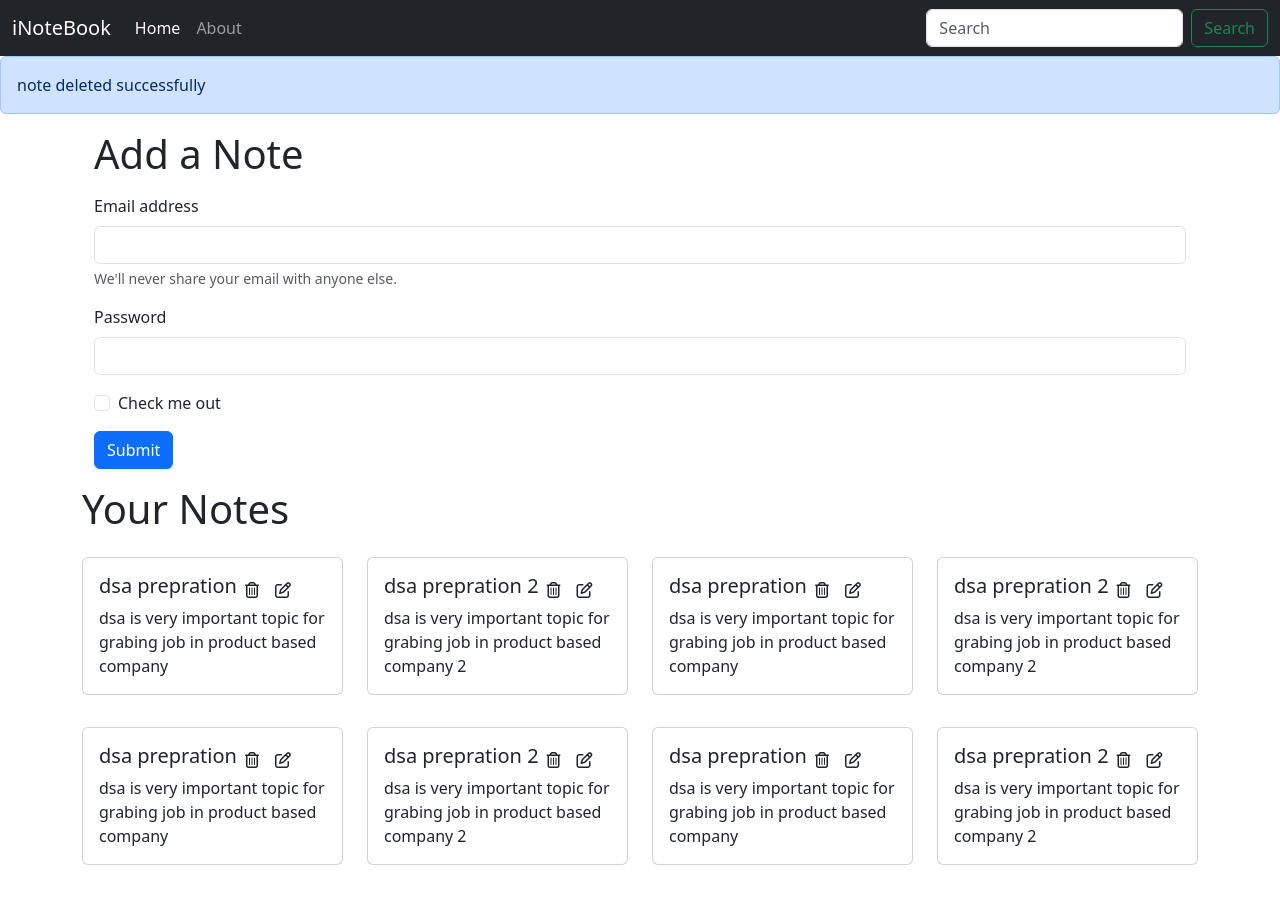
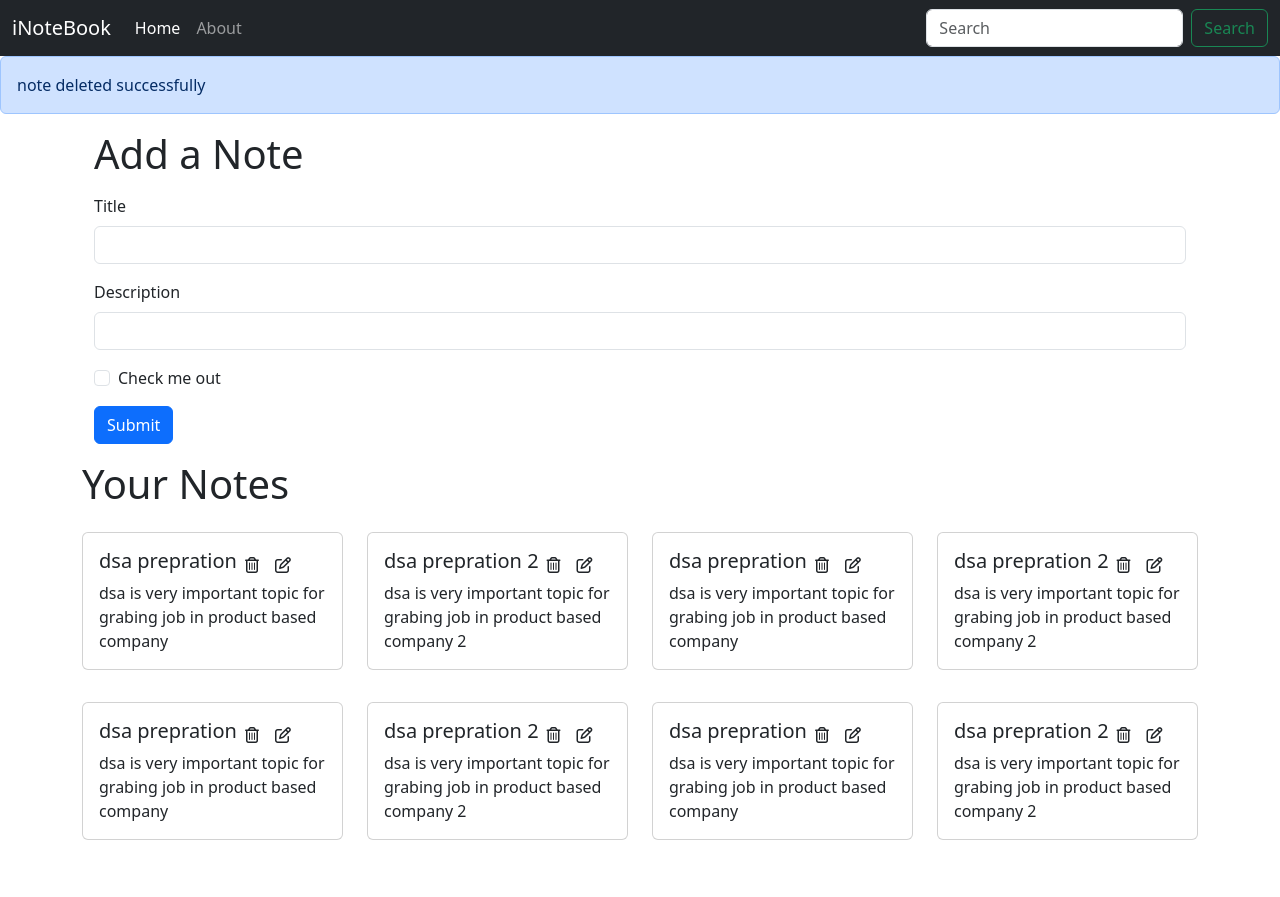
Before and after one commit to Ayu727575/Inotebook, a React (Create React App) app: page / in a window 1280 px wide. After the commit the page ends 872 px from the top, so only its background shows below. Built offline with nearby package versions, Linux system fonts and the light colour scheme; the HTML template or start-up script is replaced by a standard one.

Commit message:
Lecture 63 - Adding AddNote component to iNotebook

```diff
--- /dev/null
+++ b/src/components/AddNote.js
@@ -0,0 +1,68 @@
+import React, { useContext, useState } from "react";
+import NoteContext from "../context/notes/noteContext";
+
+const AddNote = () => {
+  const context = useContext(NoteContext);
+  const { addNote } = context;
+  const [note, setNote] = useState({ title: "", description: "", tag: "" });
+  const handleClick = (e) => {
+    e.preventDefault();
+    addNote(note.title, note.description, "default");
+  };
+  const onChange = (e) => {
+    setNote({ ...note, [e.target.name]: e.target.value });
+  };
+  return (
+    <div>
+      <div className="container my-3">
+        <h1>Add a Note</h1>
+        <form className="my-3">
+          <div className="mb-3">
+            <label htmlFor="title" className="form-label">
+              Title
+            </label>
+            <input
+              type="text"
+              className="form-control"
+              id="title"
+              name="title"
+              onChange={onChange}
+            />
+          </div>
+          <div className="mb-3">
+            <label htmlFor="description" className="form-label">
+              Description
+            </label>
+            <input
+              type="text"
+              className="form-control"
+              id="description"
+              name="description"
+              onChange={onChange}
+            />
+          </div>
+          <div className="mb-3 form-check">
+            <input
+              type="checkbox"
+              className="form-check-input"
+              id="exampleCheck1"
+              onChange={onChange}
+            />
+            <label className="form-check-label" htmlFor="exampleCheck1">
+              Check me out
+            </label>
+          </div>
+          <button
+            type="submit"
+            className="btn btn-primary"
+            onClick={handleClick}
+          >
+            Submit
+          </button>
+        </form>
+      </div>
+    </div>
+  );
+};
+
+export default AddNote;
--- a/src/components/Home.js
+++ b/src/components/Home.js
@@ -1,50 +1,9 @@
+import AddNote from "./AddNote";
 import Notes from "./Notes";
 
 const Home = () => {
   return (
     <div>
-      <div className="container my-3">
-        <h1>Add a Note</h1>
-        <form className="my-3">
-          <div className="mb-3">
-            <label htmlFor="exampleInputEmail1" className="form-label">
-              Email address
-            </label>
-            <input
-              type="email"
-              className="form-control"
-              id="exampleInputEmail1"
-              aria-describedby="emailHelp"
-            />
-            <div id="emailHelp" className="form-text">
-              We'll never share your email with anyone else.
-            </div>
-          </div>
-          <div className="mb-3">
-            <label htmlFor="exampleInputPassword1" className="form-label">
-              Password
-            </label>
-            <input
-              type="password"
-              className="form-control"
-              id="exampleInputPassword1"
-            />
-          </div>
-          <div className="mb-3 form-check">
-            <input
-              type="checkbox"
-              className="form-check-input"
-              id="exampleCheck1"
-            />
-            <label className="form-check-label" htmlFor="exampleCheck1">
-              Check me out
-            </label>
-          </div>
-          <button type="submit" className="btn btn-primary">
-            Submit
-          </button>
-        </form>
-      </div>
       <Notes />
     </div>
   );
--- a/src/components/Notes.js
+++ b/src/components/Notes.js
@@ -1,17 +1,21 @@
 import React, { useContext } from "react";
 import NoteContext from "../context/notes/noteContext";
 import Noteitem from "./Noteitem";
+import AddNote from "./AddNote";
 
 const Notes = () => {
   const context = useContext(NoteContext);
-  const { notes, setNotes } = context;
+  const { notes, addNote } = context;
   return (
+    <>
+      <AddNote />
       <div className="row my-3">
         <h1>Your Notes</h1>
         {notes.map((note) => {
           return <Noteitem key={note._id} note={note} />;
         })}
       </div>
+    </>
   );
 };
 
--- a/src/context/notes/NoteState.js
+++ b/src/context/notes/NoteState.js
@@ -85,8 +85,28 @@
     },
   ];
   const [notes, setNotes] = useState(notesInitial);
+
+  // Add Note
+  const addNote = (title, description, tag) => {
+    //TODO api call
+    console.log("adding a new note");
+    const note = {
+      _id: "65aa786bbc781bb46[added]",
+      user: "659f97231f01ddf02486e56d",
+      title: title,
+      description: description,
+      tag: tag,
+      date: "2024-01-17T07:50:19.520Z",
+      __v: 0,
+    };
+    setNotes(notes.concat(note));
+  };
+  // Delete Note
+  const deleteNote = () => {};
+  // Edit Note
+  const editNote = () => {};
   return (
-    <NoteContext.Provider value={{ notes, setNotes }}>
+    <NoteContext.Provider value={{ notes, addNote, deleteNote, editNote }}>
       {props.children}
     </NoteContext.Provider>
   );
```
Lines whose indentation alone changed are shown as unchanged.
